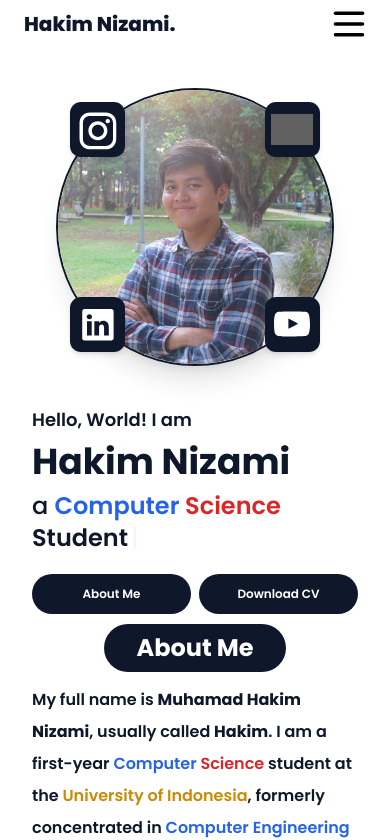
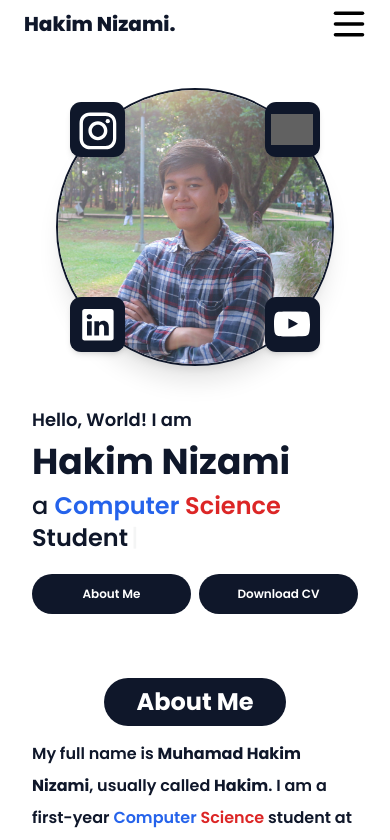
Before and after one commit to kimnzh/my-portfolio, a React (Vite) app: page / in a window 390 px wide. Shown: the top 840 px of the page. Built offline with nearby package versions, Linux system fonts and the light colour scheme; grey boxes are pictures that could not be loaded.

Commit message:
Minor Adjustment 3

```diff
--- a/src/components/Home.jsx
+++ b/src/components/Home.jsx
@@ -15,6 +15,7 @@ export default function Home() {
       "Math Enthusiast",
       "Web Developer",
       "Problem Solver",
+      "Full-time Learner",
     ],
     loop: true,
     delaySpeed: 5000,
@@ -52,7 +53,7 @@ export default function Home() {
   };
 
   return (
-    <section className="min-h-[560px] max-h-[560px] sm:min-h-[576px] sm:max-h-[576px] md:min-h-[592px] md:max-h-[592px] lg:min-h-screen lg:max-h-none px-4 lg:px-16 2xl:px-32 grid grid-rows-[1fr]">
+    <section className="min-h-fit max-h-fit lg:min-h-screen lg:max-h-none px-4 lg:px-16 2xl:px-32 grid grid-rows-[1fr]">
       <div className="flex items-start lg:items-center mt-12 sm:mt-16 2xl:mt-20">
         <div className="w-full grid lg:grid-rows-1 lg:grid-cols-[1fr_40%] lg:gap-16 2xl:gap-16">
           <div className="flex justify-center w-full px-10 lg:px-8 py-10 lg:order-last">
@@ -137,7 +138,12 @@ export default function Home() {
               <Link to="about-me" smooth={true} duration={500}>
                 <button className="anchor">About Me</button>
               </Link>
-              <button className="anchor">Download CV</button>
+              <a
+                href="https://drive.google.com/file/d/1cFVKeOSfZtjoHqsEhtbCUMybKoKyDKrl/view?usp=sharing"
+                target="_blank"
+              >
+                <button className="anchor">Download CV</button>
+              </a>
             </div>
           </div>
         </div>
--- a/src/components/elements/Footer.jsx
+++ b/src/components/elements/Footer.jsx
@@ -1,7 +1,7 @@
 export default function Footer() {
   return (
     <footer className="pt-4 pb-6">
-      <div className="text-center max-w-screen-lg mx-auto text-sm lg:text-base mt-2 opacity-70">
+      <div className="text-center max-w-screen-lg mx-auto text-[0.5rem] sm:text-sm lg:text-base mt-2 opacity-70">
         <p>
           &copy; {new Date().getFullYear()}{" "}
           <span className="font-bold">Muhamad Hakim Nizami</span>. All rights
--- a/src/data/education.json
+++ b/src/data/education.json
@@ -36,7 +36,7 @@
         {
           "id": 1,
           "major": "Diploma of Mathematics and Natural Sciences",
-          "score": "Score: [FILL] / 100.0",
+          "score": "Score: 89.69 / 100.0",
           "date": "2020 - 2023",
           "expected": "",
           "notes": [
```
